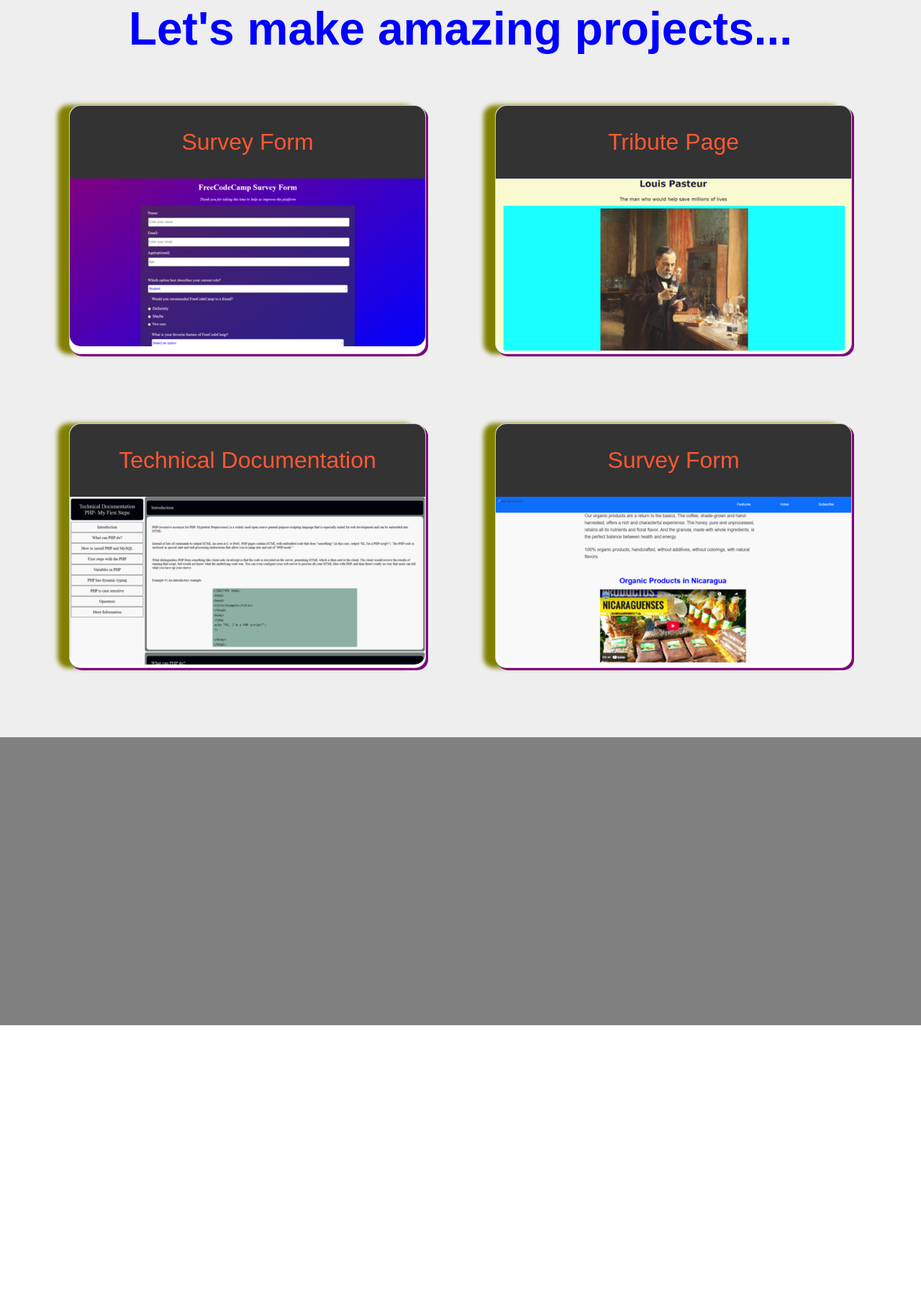
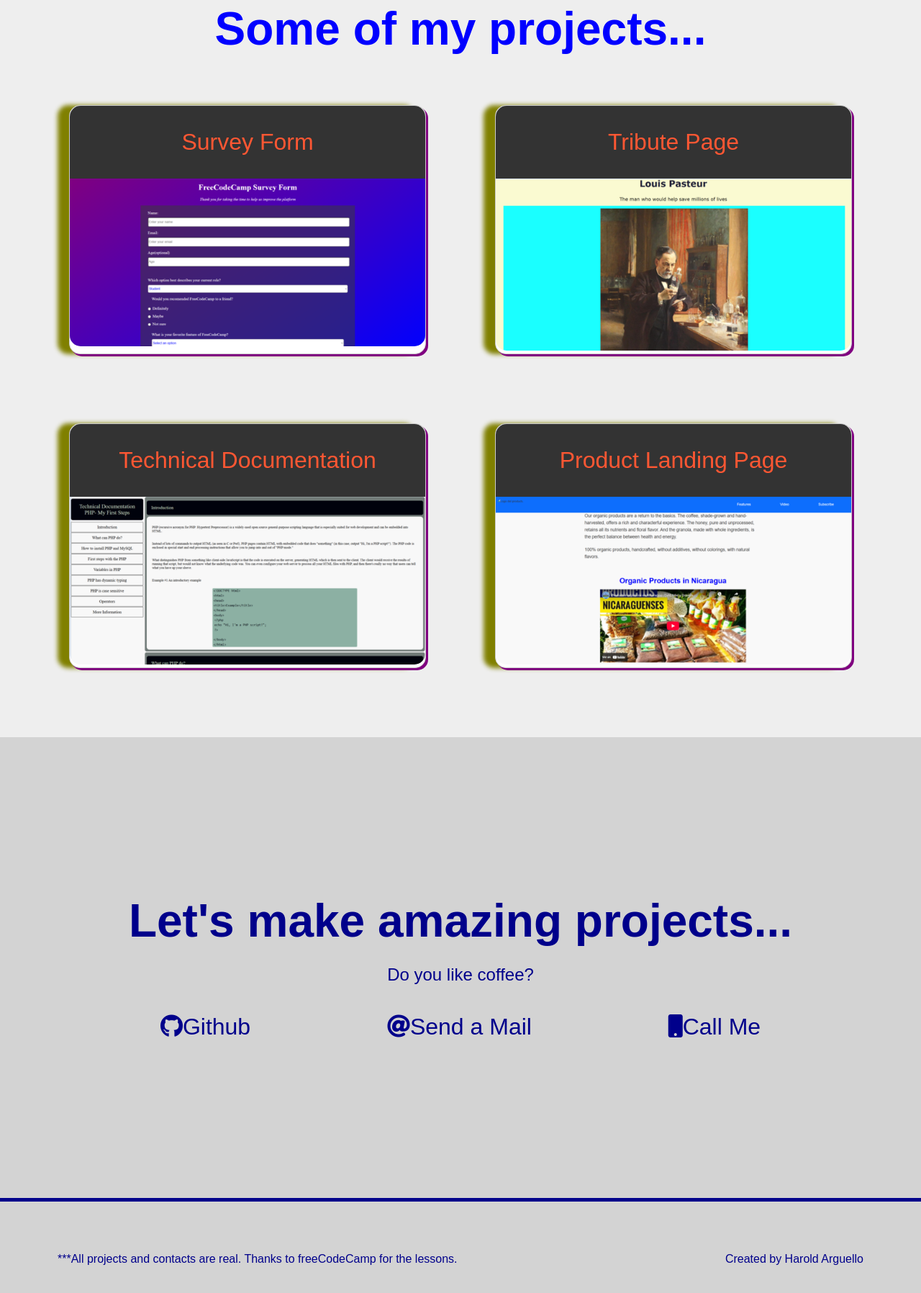
Before and after one commit to HaroldArguelloNic/portfolio, a plain HTML site: page index.html in a window 1280 px wide. Shown: the part 930-2726 px from the top of the page at 72% size. Before the commit the page ends 2354 px from the top, so only its background shows below. Drawn offline with Linux system fonts and the light colour scheme.

Commit message:
finalizacion de seccion contactos y footer, areglos finales a los estilos

```diff
--- a/index.html
+++ b/index.html
@@ -5,52 +5,74 @@
   <meta name="viewport" content="width=device-width, initial-scale=1.0" />
   <title>Mi Portafolio</title>
   <link rel="stylesheet" href="styles.css" />
+  <link rel="stylesheet" href="https://use.fontawesome.com/releases/v5.8.2/css/all.css" integrity="sha384-oS3vJWv+0UjzBfQzYUhtDYW+Pj2yciDJxpsK1OYPAYjqT085Qq/1cq5FLXAZQ7Ay" crossorigin="anonymous">
 </head>
 <body>
 
   <nav id="navbar">
     <ul>
-      <li><a href="#welcome-section">Inicio</a></li>
-      <li><a href="#projects">Proyectos</a></li>
-      <li><a id="profile-link" href="https://github.com/HaroldArguelloNic" target="_blank">Mi Perfil</a></li>
+      <li><a href="#welcome-section">About</a></li>
+      <li><a href="#projects">Projects</a></li>
+      <li><a href="#contact-section">Contact</a></li>
     </ul>
   </nav>
 
   <section id="welcome-section">
     <h1>Welcome to my portfolio</h1>
+    <p>I am Harold Arguello</p>
   </section>
 
   <section id="projects">
-    <h2>Let's make amazing projects...</h2>
+    <h2>Some of my projects...</h2>
 
     <div class="grid-section">
     <div class="project-tile">
       <p class="project-title">Survey Form</p>
-      <a href="https://haroldarguellonic.github.io/survey-form/" target="_blank"><img class="img-project" src="assets/Survey Form.png" alt="freecodecamp survey form"></a>
+      <a href="https://haroldarguellonic.github.io/survey-form/" target="_blank"><img class="img-project" src="https://haroldarguellonic.github.io/portfolio/assets/Survey%20Form.png" alt="freecodecamp survey form"></a>
     </div>
 
-  <div class="project-tile">
+    <div class="project-tile">
       <p class="project-title">Tribute Page</p>
-      <a href="https://haroldarguellonic.github.io/tribute-page/" target="_blank"><img class="img-project" src="assets/Tribute Page.png" alt="freecodecamp Tribute Page"></a>
+      <a href="https://haroldarguellonic.github.io/tribute-page/" target="_blank"><img class="img-project" src="https://haroldarguellonic.github.io/portfolio/assets/Tribute%20Page.png" alt="freecodecamp Tribute Page"></a>
     </div>
 
-      <div class="project-tile">
+    <div class="project-tile">
       <p class="project-title">Technical Documentation</p>
-      <a href="https://haroldarguellonic.github.io/technical-documentation/" target="_blank"><img class="img-project" src="assets/Technical Documentation.png" alt="freecodecamp technical-documentation"></a>
+      <a href="https://haroldarguellonic.github.io/technical-documentation/" target="_blank"><img class="img-project" src="https://haroldarguellonic.github.io/portfolio/assets/Technical%20Documentation.png" alt="freecodecamp technical-documentation"></a>
     </div>
 
-      <div class="project-tile">
-      <p class="project-title">Survey Form</p>
-      <a href="https://haroldarguellonic.github.io/product-landing-page/" target="_blank"><img class="img-project" src="assets/Product Landing Page.png" alt="freecodecamp product-landing-page"></a>
+    <div class="project-tile">
+      <p class="project-title">Product Landing Page</p>
+      <a href="https://haroldarguellonic.github.io/product-landing-page/" target="_blank"><img class="img-project" src="https://haroldarguellonic.github.io/portfolio/assets/Product Landing Page.png" alt="freecodecamp product-landing-page"></a>
+    </div>
+
+  </div>
+  </section>
+  <section id="contact-section">
+    <div class="contact-header">
+      <h2>Let's make amazing projects...</h2>
+      <p>Do you like coffee?</p>
+
+    </div>
+    <div class="contact-body">
+      <a id="profile-link" href="https://github.com/HaroldArguelloNic" target="_blank" class="btn">
+      <i class="fab fa-github"></i>Github
+      </a>
+
+      <a href="mailto: hjarguellor@gmail.com" class="btn">
+        <i class="fas fa-at"></i>Send a Mail
+        </a>
+
+      <a href="tel: 50586773167" class="btn">
+      <i class="fas fa-mobile"></i>Call  Me
+      </a>
     </div>
 
 
-    </div>
   </section>
-<footer class="footer">
-  <div class="social-media">
-
-  </div>
-</footer>
+  <footer class="footer">
+    <p>***All projects and contacts are real. Thanks to freeCodeCamp for the lessons.</p>
+    <p>Created by Harold Arguello</p>
+  </footer>
 </body>
 </html>
--- a/styles.css
+++ b/styles.css
@@ -1,7 +1,11 @@
 /* Estilos básicos */
+*,*::after, *::before {
+  box-sizing: inherit;
+}
 body, html {
   margin: 0;
   padding: 0;
+  box-sizing: none;
   font-family: Arial, sans-serif;
 }
 
@@ -10,7 +14,7 @@ body, html {
   position: fixed;
   top: 0;
   width: 100%;
-  background-color: #333;
+  background-color: darkblue;
 
 }
 
@@ -24,6 +28,7 @@ body, html {
 
 #navbar li {
   margin: 0 1rem;
+  font-size: 2rem;
 }
 
 #navbar a {
@@ -42,6 +47,7 @@ body, html {
 #welcome-section {
   height: 100vh;
   display: flex;
+  flex-direction: column;
   align-items: center;
   justify-content: center;
   background: linear-gradient(140deg, blue, purple);
@@ -50,6 +56,12 @@ body, html {
 #welcome-section h1 {
   font-size: 3rem;
   color: white;
+}
+#welcome-section p {
+  font-size: 2.5rem;
+  color: darkgray;
+  font-weight:500;
+  font-family:Arial, Helvetica, sans-serif ;
 }
 
 /* Proyectos */
@@ -97,10 +109,66 @@ body, html {
   object-fit:contain;
   border-radius: 0 0 15px 15px;
 }
+#contact-section {
+  display: flex;
+  flex-direction: column;
+  justify-content: center;
+  align-items: center;
+  text-align: center;
+  color: darkblue;
+  background:lightgray;
+  margin: 0;
+  padding: 0;
+  height: 80vh;
+  border-bottom: darkblue solid 5px;
+}
+.contact-header {
+  margin:0;
+  padding: 0;
+}
+.contact-header h2 {
+  font-size: 4rem;
+  margin: 0;
+}
+.contact-header p {
+  font-size: 1.5rem;
+
+}
+
+.contact-body {
+  display: flex;
+  justify-content: space-around;
+  width: 80%;
+  margin-top: 1rem;
+  font-size: 2rem;
+}
+#contact-section a{
+  color: darkblue ;
+  text-decoration: none;
+  cursor: pointer;
+}
+#contact-section a:hover{
+  transform: translateY(10px);
+  transition: transform 0.3s ease-out;
+}
+
+.contact-body.btn {
+  display:block;
+  padding: 1rem 2rem;
+  border-radius: 5px;
+}
+
 .footer {
-  height: 50vh;
-  background: gray;
+  display: flex;
+  height: 20vh;
+  background: lightgray;
+  color: darkblue;
+  font-size: 1rem;
+  padding: 0 5rem;
+  justify-content: space-between;
+  align-items: center;
 }
+
 /*  Media query */
 @media (max-width: 800px) {
   #projects {
@@ -110,6 +178,11 @@ body, html {
     grid-template-columns: 1fr;
     gap: 2rem;
   }
+   .footer {
+    flex-direction: column;
+    text-align: center;
+    justify-content:space-around;
+  }
 }
 
 
@@ -117,9 +190,20 @@ body, html {
   #navbar ul {
     flex-direction: column;
   }
+  #welcome-section h1{
+    text-align: center;
+  }
 
   .grid-section {
     padding: 2rem;
     grid-template-columns: 1fr;
   }
+  .contact-body {
+    flex-direction: column;
+  }
+  .contact-body a {
+    margin: 1rem;
+  }
+
+
 }
```
Also changed, not shown: assets/github.png (added).
